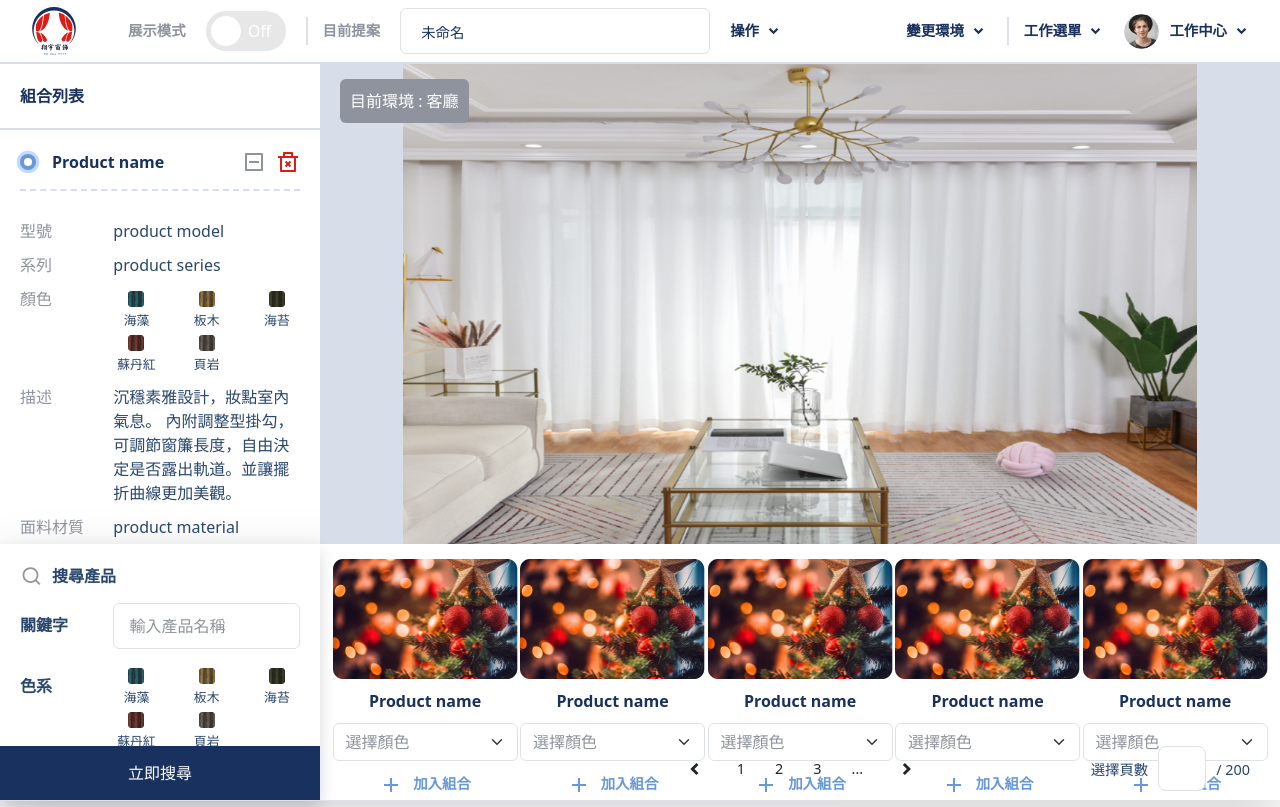
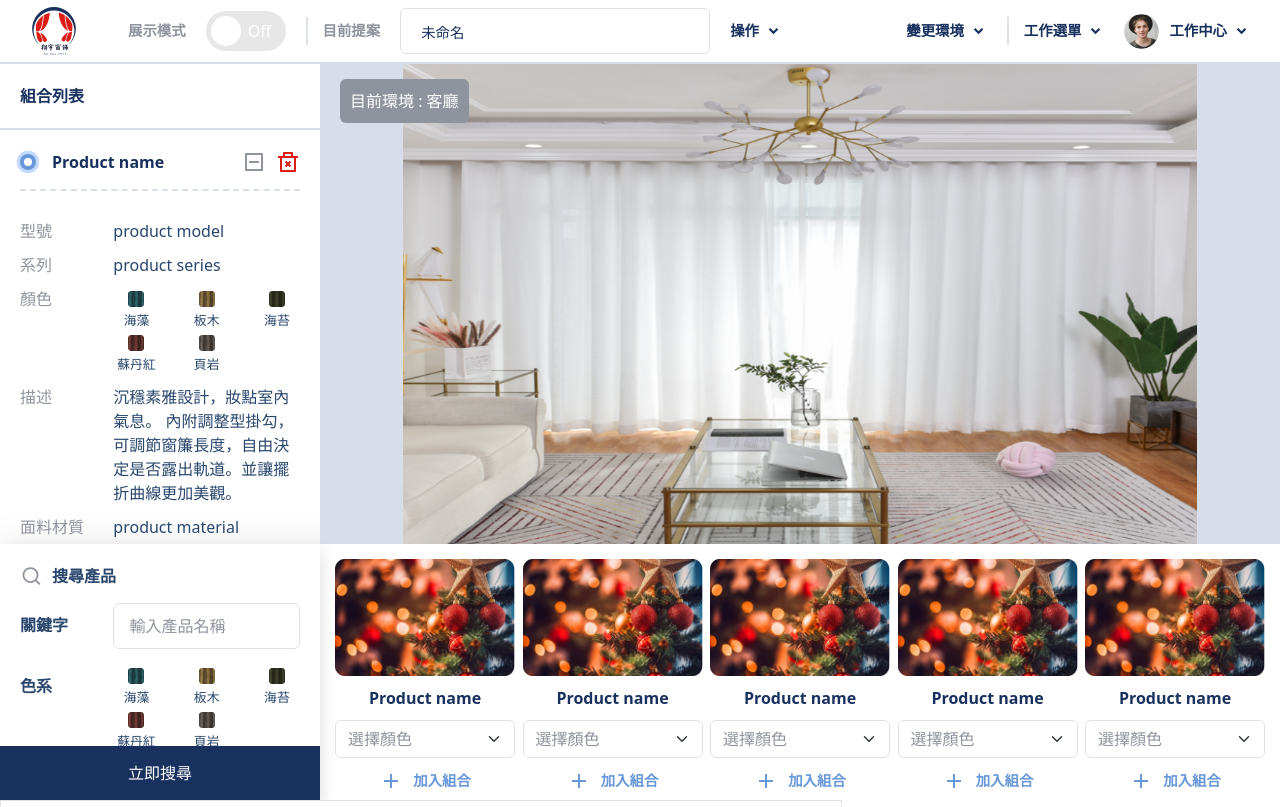
Before and after one commit to Haohan11/curtain-frontend, a Next.js app: page / in a window 1280 px wide. Built offline with nearby package versions, Linux system fonts and the light colour scheme.

Commit message:
add min height to productList component

```diff
--- a/components/productList.js
+++ b/components/productList.js
@@ -7,9 +7,9 @@ import Cross from "@/icon/cross";
 
 const ProductList = () => {
   return (
-    <div className="position-relative h-100">
+    <div className="position-relative h-100" style={{minHeight: "350px"}}>
       <Row
-        className="row-cols-5 pt-3 px-2 g-0 justify-content-evenly mx-auto"
+        className="row-cols-5 pt-3 px-2 g-1 justify-content-evenly mx-auto"
         style={{ maxWidth: "1080px" }}
       >
         {[...new Array(5)].map((_, index) => (
--- a/pages/index.js
+++ b/pages/index.js
@@ -87,7 +87,7 @@ export default function Home({ envData }) {
         <Col sm={3} className="h-100">
           <SearchPannel />
         </Col>
-        <Col>
+        <Col className="h-100 overflow-y-auto">
           <ProductList />
         </Col>
       </Row>
```
